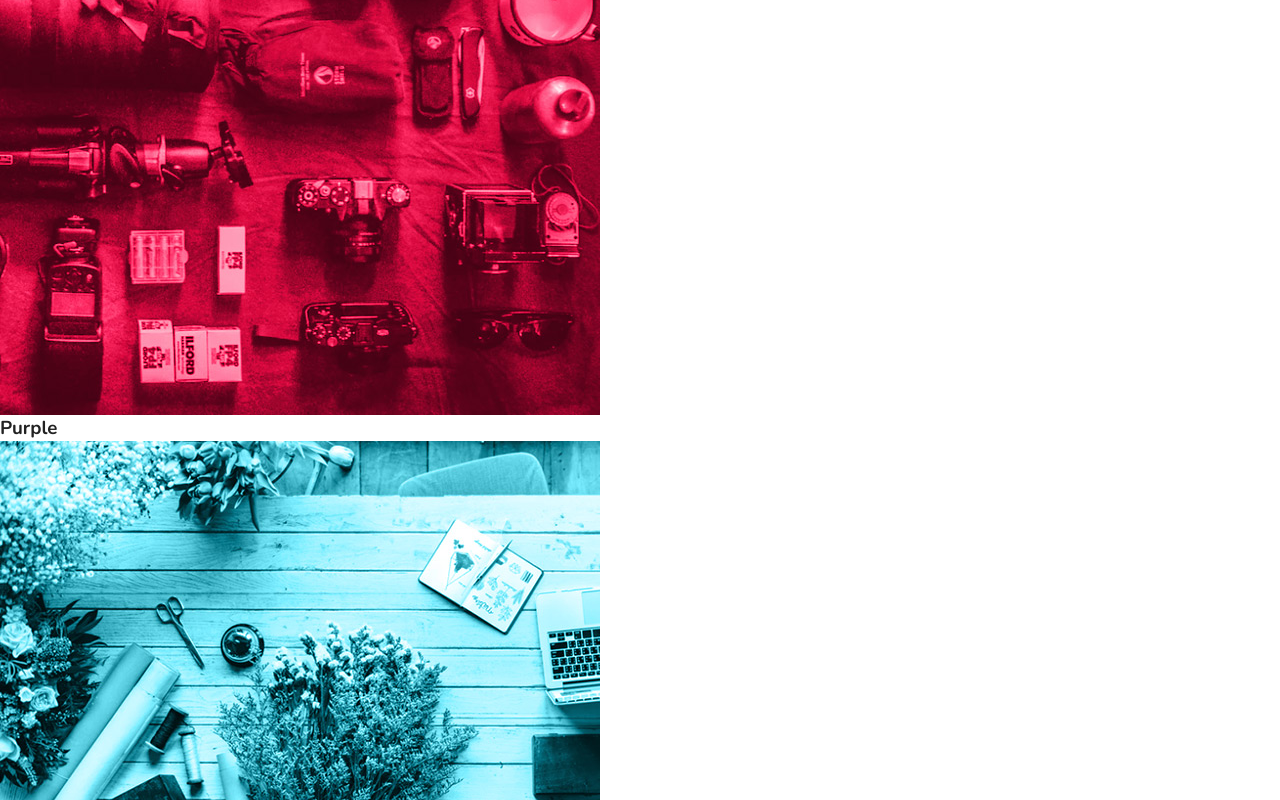
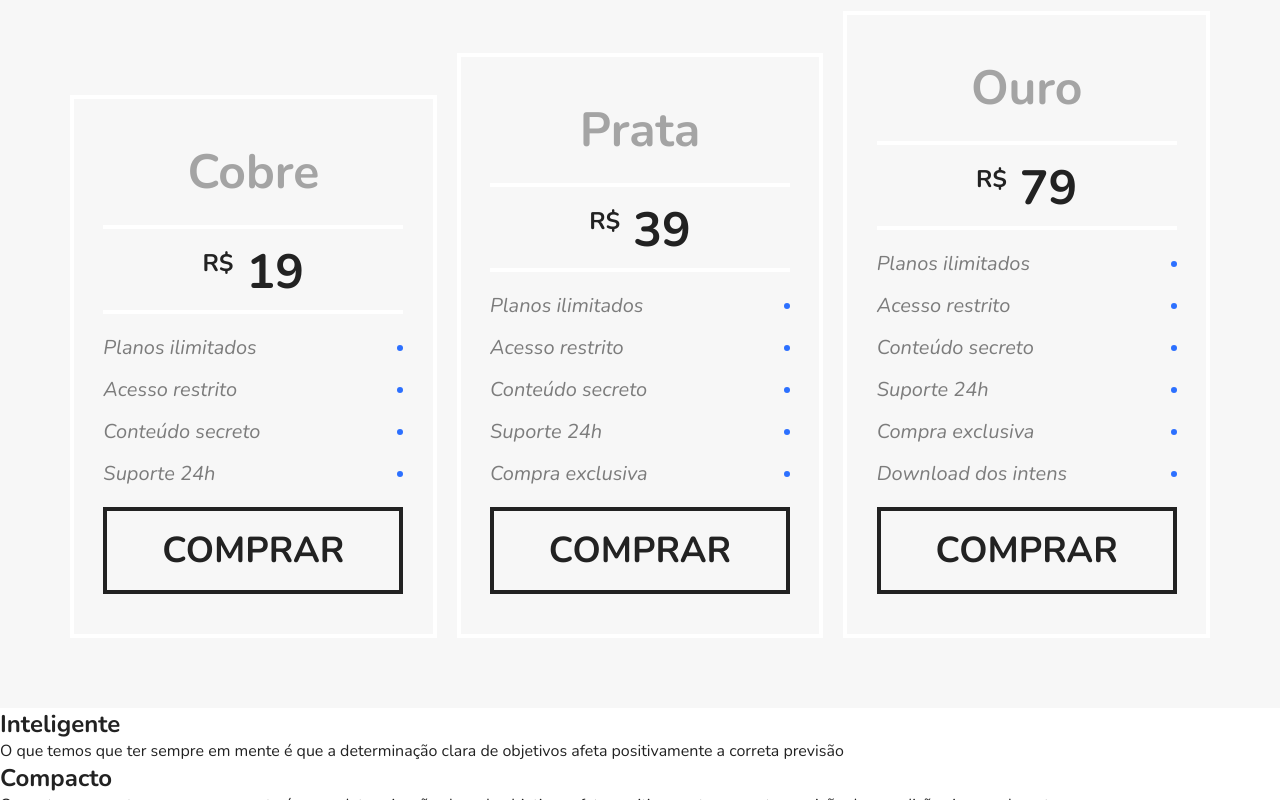
Before and after one commit to renancaldasdev/flexblog, a plain HTML site: page index.html in a window 1280 px wide. Shown: the part 1880-2680 px from the top of the page. Drawn offline with nearby package versions, Linux system fonts and the light colour scheme.

Commit message:
estilização da section precos

```diff
--- a/css/style.css
+++ b/css/style.css
@@ -139,3 +139,134 @@ img {
   flex: 1 1 160px;
   margin: 0 10px;
 }
+
+/* Produtos */
+.produtos {
+  max-width: 960px;
+  margin: 60px auto;
+}
+
+.produtos h2 {
+  font-size: 3rem;
+  margin: 0 10px 60px 10px;
+}
+
+.produtos-container {
+  display: flex;
+  flex-wrap: wrap;
+  align-items: flex-end;
+}
+
+.produtos-item {
+  flex: 1 1 175px;
+  margin: 10px;
+}
+
+.produtos-item h3 {
+  font-size: 3rem;
+  color: #a4a4a4;
+  background: #f7f7f7;
+  padding: 60px 20px;
+}
+
+.purple {
+  border-top: 8px solid #ae81ff;
+}
+
+.pink {
+  border-top: 8px solid #f9265e;
+}
+
+.blue {
+  border-top: 8px solid #66d9eb;
+}
+
+/* preços */
+
+.preco {
+  background-color: #f7f7f7;
+  padding: 60px;
+  display: flex;
+  flex-wrap: wrap;
+  align-items: flex-end;
+}
+
+.preco-item {
+  flex: 1 1 260px;
+  border: 4px solid #fff;
+  padding: 20px;
+  margin: 10px;
+}
+
+.preco-item h2 {
+  font-size: 3rem;
+  color: #a4a4a4;
+  text-align: center;
+  margin-top: 20px;
+}
+
+.preco-item span {
+  font-size: 3rem;
+  max-width: 300px;
+  margin: 20px auto;
+  display: block;
+  text-align: center;
+  font-weight: bold;
+  padding: 10px 0 5px 0;
+  border-top: 4px solid #fff;
+  border-bottom: 4px solid #fff;
+}
+
+.preco-item sup {
+  font-size: 1.5rem;
+}
+
+.preco-item ul {
+  max-width: 300px;
+  margin: 20px auto;
+  font-size: 1.25rem;
+  font-style: italic;
+  color: #7c7c7c;
+}
+
+.preco-item li {
+  display: flex;
+  align-items: center;
+  justify-content: space-between;
+  margin-bottom: 15px;
+}
+
+.preco-item li::after {
+  content: "";
+  display: block;
+  width: 6px;
+  height: 6px;
+  background: #2c70ff;
+  border-radius: 50%;
+}
+
+.preco-item a {
+  max-width: 300px;
+  display: block;
+  margin: 20px auto;
+  border: 4px solid #222222;
+  color: #222222;
+  text-transform: uppercase;
+  font-weight: bold;
+  font-size: 2.25rem;
+  padding: 15px 0;
+  text-align: center;
+}
+
+@media (max-width: 800px) {
+  .preco {
+    padding-left: 10px;
+    padding-right: 10px;
+  }
+  .preco-item:nth-child(3) {
+    order: -2;
+  }
+  .preco-item:nth-child(2) {
+    order: -1;
+  }
+}
--- a/index.html
+++ b/index.html
@@ -68,12 +68,12 @@
         </div>
 
         <div class="produtos-item pink">
-          <h3>Purple</h3>
+          <h3>Pink</h3>
           <img src="img/produtos2.jpg" alt="Produtos 2" />
         </div>
 
         <div class="produtos-item blue">
-          <h3>Purple</h3>
+          <h3>Blue</h3>
           <img src="img/produtos3.jpg" alt="Produtos 3" />
         </div>
       </div>
```
